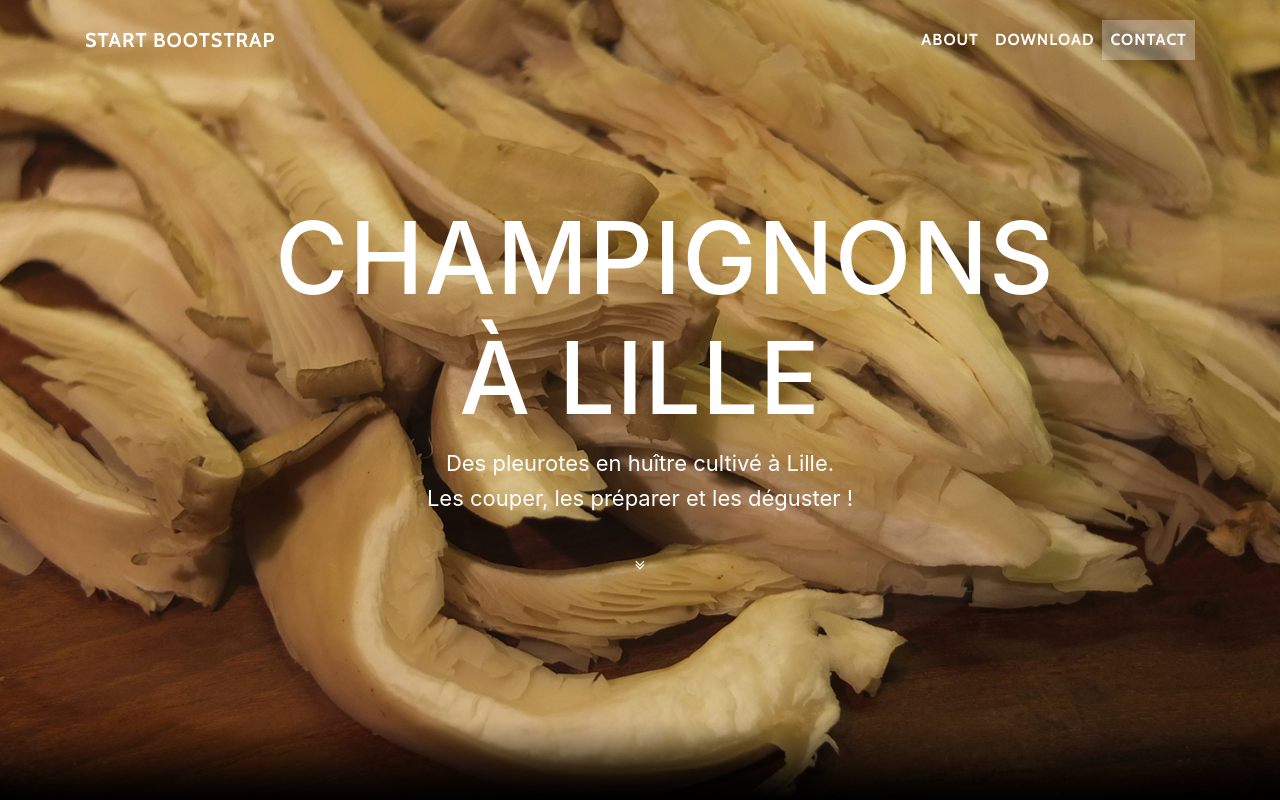
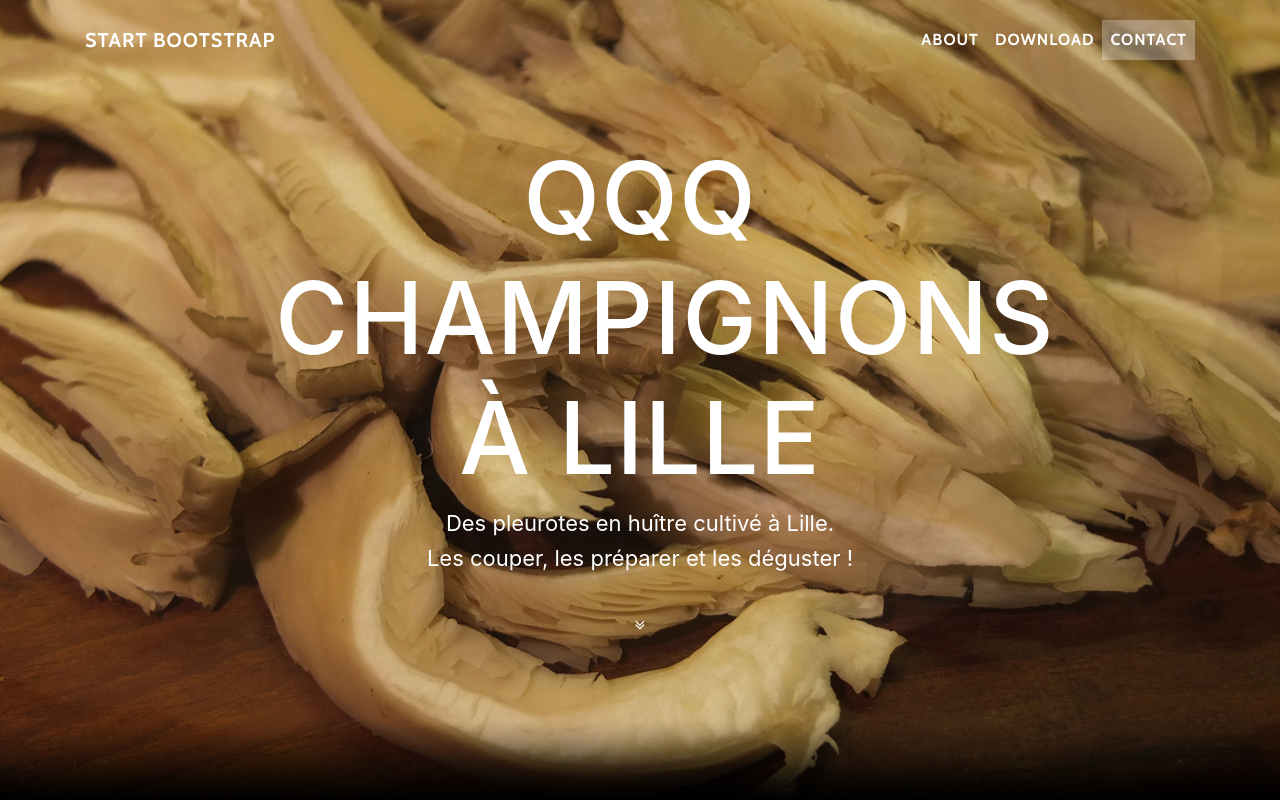
Before and after one commit to roelguldemond/c-de-lille, a website with bundled scripts: page index.html in a window 1280 px wide. Shown: the top 800 px of the page. Built offline with nearby package versions, Linux system fonts and the light colour scheme; files whose address does not match are found by name.

Commit message:
Update index.html

```diff
--- a/index.html
+++ b/index.html
@@ -55,7 +55,7 @@
         <div class="container">
           <div class="row">
             <div class="col-lg-8 mx-auto">
-              <h1 class="brand-heading">Champignons à Lille</h1>
+              <h1 class="brand-heading">QQQ Champignons à Lille</h1>
                            <p class="intro-text">Des pleurotes en huître cultivé à Lille.
                 <br>Les couper, les préparer et les déguster !</p>
               <a href="#about" class="btn btn-circle js-scroll-trigger">
```
